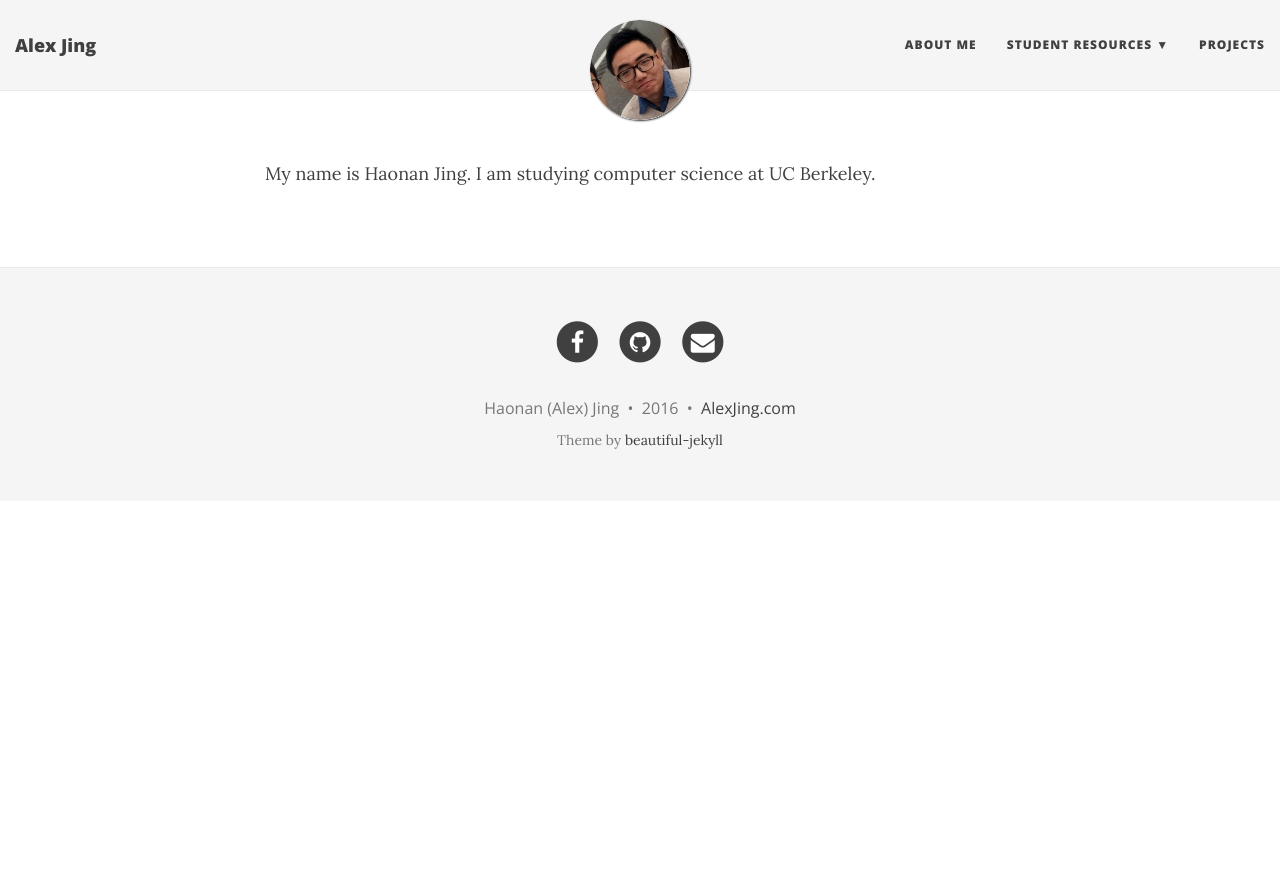
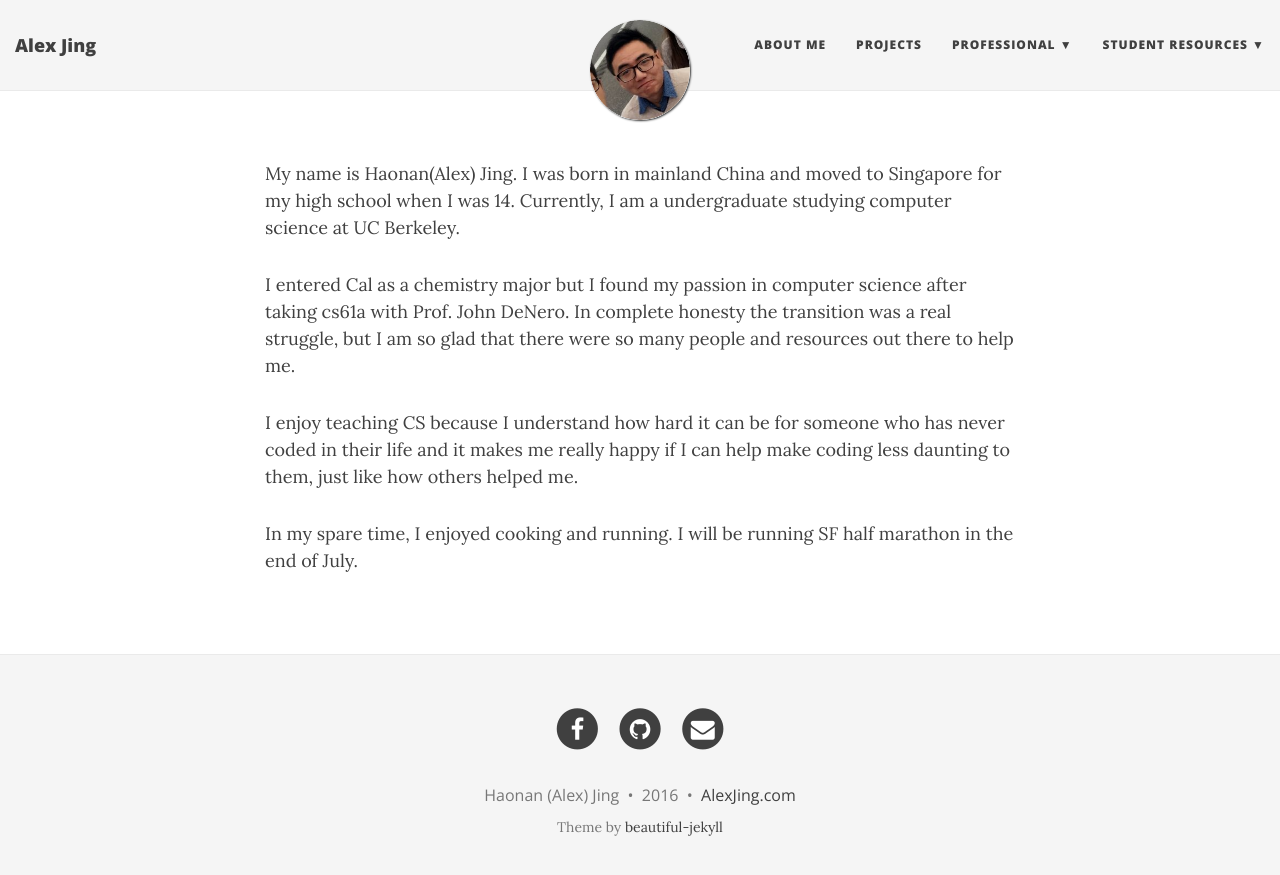
Before and after one commit to groceryStoreApple/alexweb, a Jekyll site: the page built from aboutme.md, in a window 1280 px wide. Shown: the top 875 px of the page. Built offline with Jekyll 4.4.1, drawn with Linux system fonts in a browser that asks for light colours; nearby versions of some CDN libraries.

Commit message:
some updates

```diff
--- a/404.html
+++ b/404.html
@@ -5,7 +5,7 @@ permalink: /404.html
 ---
 
 <div class="text-center">
-  <h1>Whoops, this page doesn't exist.</h1>
-  <h1>Move along. (404 error)</h1>
+  <h1>Whoops, this page is still under construction.</h1>
+  <h1>Come back later. (404 error)</h1>
   <br/>
 </div>
--- a/_config.yml
+++ b/_config.yml
@@ -24,11 +24,14 @@ description: The personal website of Alex Jing
 # List of links in the navigation bar
 navbar-links:
   About Me: "aboutme"
+  Projects: "projects"
+  Professional:
+    - resume: "resume"
+    - transcript: "static/transcript.pdf"
   Student Resources:
     - cs61c: "cs61c/"
     - cs61b: "cs61b/"
     - everythin else: "others/"
-  Projects: "projects"
 
 # Image to show in the navigation bar - image must be a square (width = height)
 # Remove this parameter if you don't want an image in the navbar
--- a/aboutme.md
+++ b/aboutme.md
@@ -2,4 +2,10 @@
 layout: page
 ---
 
-My name is Haonan Jing. I am studying computer science at UC Berkeley.
+<p>My name is Haonan(Alex) Jing. I was born in mainland China and moved to Singapore for my high school when I was 14. Currently, I am a undergraduate studying computer science at UC Berkeley.</p>
+
+<p>I entered Cal as a chemistry major but I found my passion in computer science after taking cs61a with Prof. John DeNero. In complete honesty the transition was a real struggle, but I am so glad that there were so many people and resources out there to help me.</p>
+
+<p>I enjoy teaching CS because I understand how hard it can be for someone who has never coded in their life and it makes me really happy if I can help make coding less daunting to them, just like how others helped me.</p>
+
+<p>In my spare time, I enjoyed cooking and running. I will be running SF half marathon in the end of July.</p>
```
Also changed, not shown: 1 other file.
